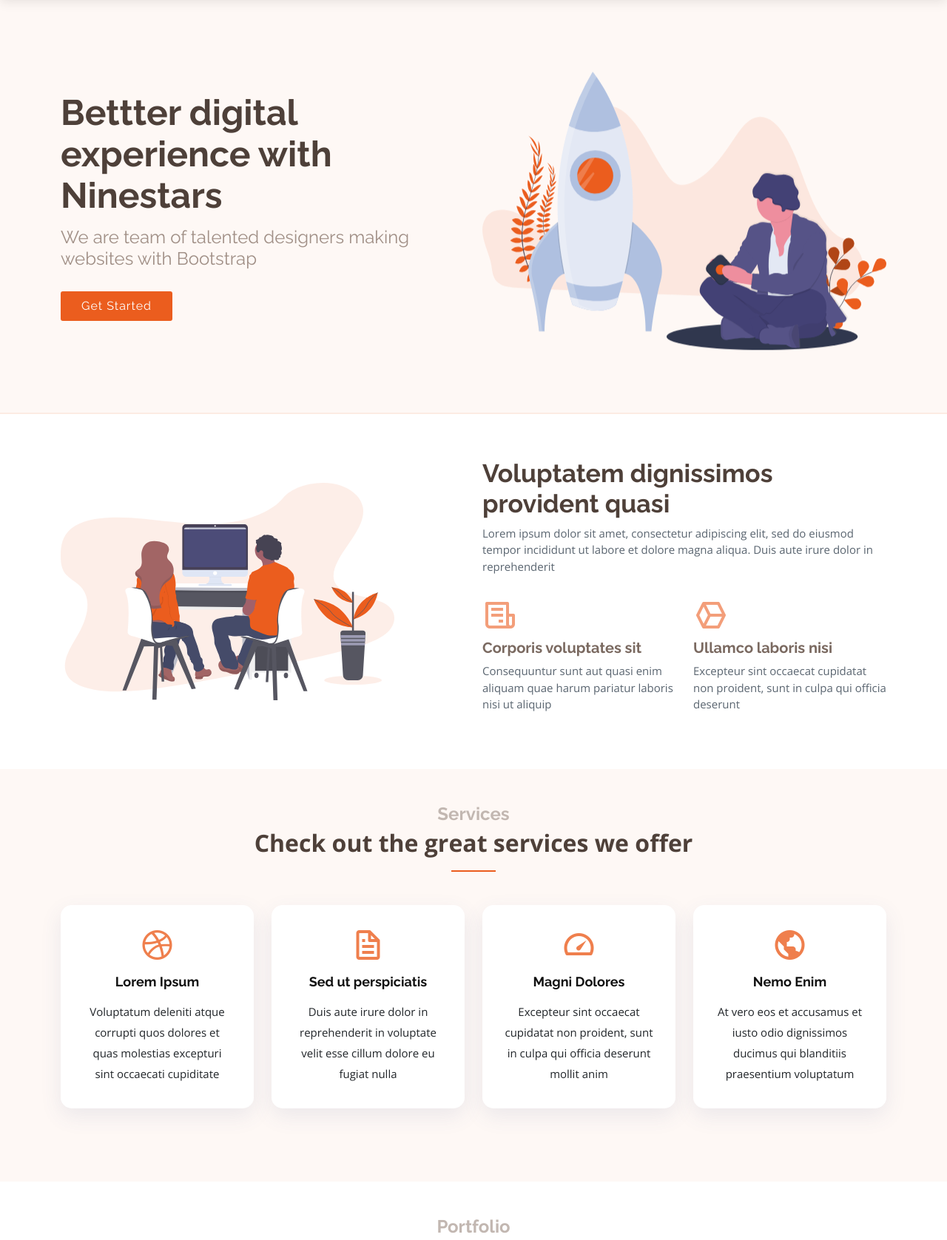
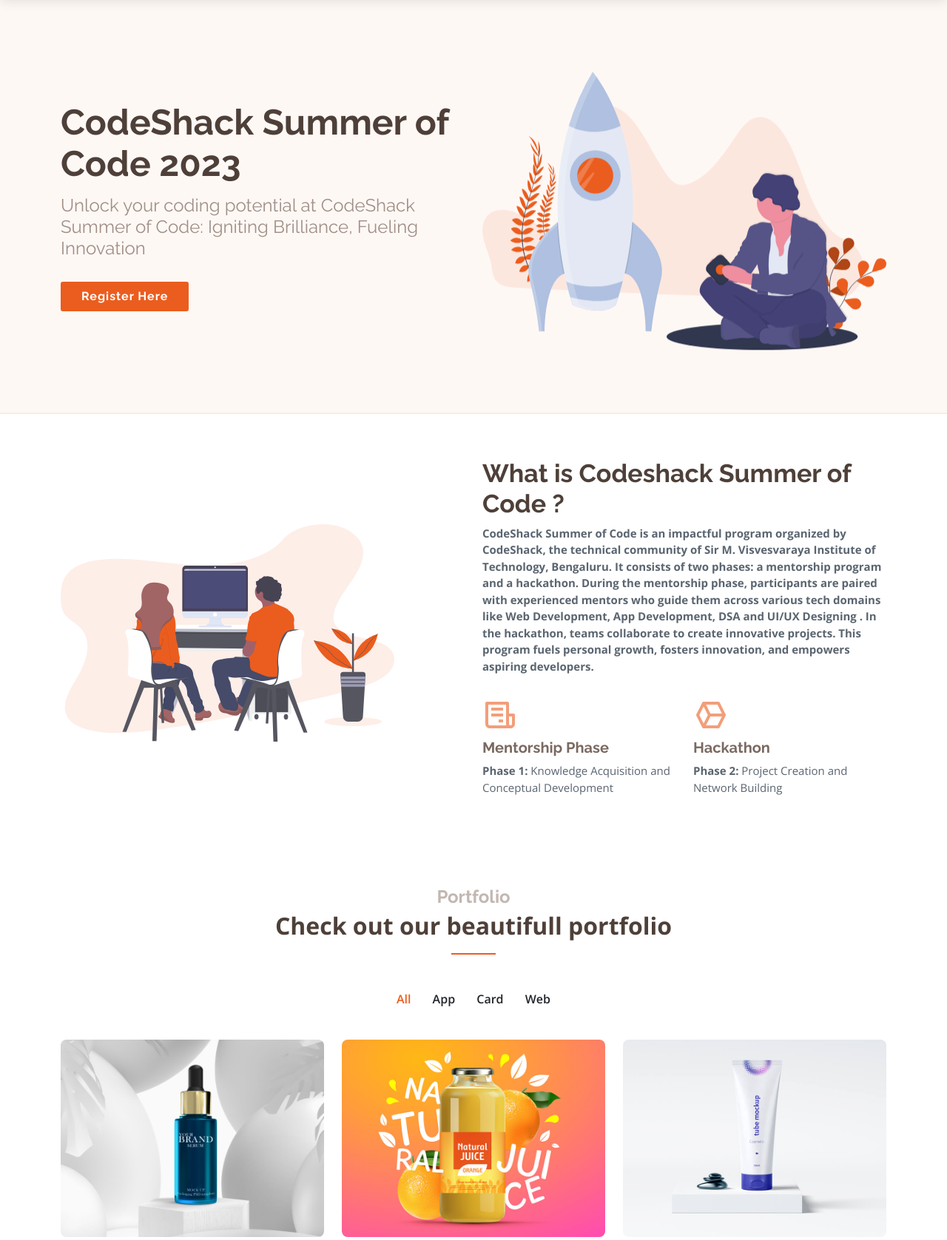
Before and after one commit to techhub-community/csoc_platform, a Django app: template templates/index.html in a window 1280 px wide. Shown: the part 72-1749 px from the top of the page at 74% size. Run offline with Django 3.2, Linux system fonts and the light colour scheme; the template is opened without the code that fills it, so the values that code supplies are empty; some libraries are stand-ins or nearby versions.

Commit message:
home page updated

```diff
--- a/templates/index.html
+++ b/templates/index.html
@@ -87,10 +87,10 @@
     <div class="container">
       <div class="row gy-4">
         <div class="col-lg-6 order-2 order-lg-1 d-flex flex-column justify-content-center">
-          <h1>Bettter digital experience with Ninestars</h1>
-          <h2>We are team of talented designers making websites with Bootstrap</h2>
+          <h1><b>CodeShack Summer of Code 2023</b></h1>
+          <h2>Unlock your coding potential at CodeShack Summer of Code: Igniting Brilliance, Fueling Innovation</h2>
           <div>
-            <a href="#about" class="btn-get-started scrollto">Get Started</a>
+            <a href="./registration.html" class="btn-get-started scrollto"><b>Register Here</b></a>
           </div>
         </div>
         <div class="col-lg-6 order-1 order-lg-2 hero-img">
@@ -112,20 +112,20 @@
             <img src="assets/img/about-img.svg" class="img-fluid" alt="" data-aos="zoom-in">
           </div>
           <div class="col-lg-6 pt-5 pt-lg-0">
-            <h3 data-aos="fade-up">Voluptatem dignissimos provident quasi</h3>
+            <h3 data-aos="fade-up">What is Codeshack Summer of Code ?</h3>
             <p data-aos="fade-up" data-aos-delay="100">
-              Lorem ipsum dolor sit amet, consectetur adipiscing elit, sed do eiusmod tempor incididunt ut labore et dolore magna aliqua. Duis aute irure dolor in reprehenderit
+              <b>CodeShack Summer of Code is an impactful program organized by CodeShack, the technical community of Sir M. Visvesvaraya Institute of Technology, Bengaluru.  It consists of two phases: a mentorship program and a hackathon. During the mentorship phase, participants are paired with experienced mentors who guide them across various tech domains like Web Development, App Development, DSA and UI/UX Designing . In the hackathon, teams collaborate to create innovative projects. This program fuels personal growth, fosters innovation, and empowers aspiring developers.</b>
             </p>
             <div class="row">
               <div class="col-md-6" data-aos="fade-up" data-aos-delay="100">
                 <i class="bx bx-receipt"></i>
-                <h4>Corporis voluptates sit</h4>
-                <p>Consequuntur sunt aut quasi enim aliquam quae harum pariatur laboris nisi ut aliquip</p>
+                <h4>Mentorship Phase</h4>
+                <p><b>Phase 1:</b> Knowledge Acquisition and Conceptual Development</p>
               </div>
               <div class="col-md-6" data-aos="fade-up" data-aos-delay="200">
                 <i class="bx bx-cube-alt"></i>
-                <h4>Ullamco laboris nisi</h4>
-                <p>Excepteur sint occaecat cupidatat non proident, sunt in culpa qui officia deserunt</p>
+                <h4>Hackathon</h4>
+                <p><b>Phase 2:</b> Project Creation and Network Building</p>
               </div>
             </div>
           </div>
@@ -134,7 +134,11 @@
       </div>
     </section><!-- End About Section -->
 
+    <!--registration form-->
+
+
     <!-- ======= Services Section ======= -->
+    <!--
     <section id="services" class="services section-bg">
       <div class="container" data-aos="fade-up">
 
@@ -179,7 +183,8 @@
         </div>
 
       </div>
-    </section><!-- End Services Section -->
+    </section> -->
+    <!-- End Services Section -->
 
     <!-- ======= Portfolio Section ======= -->
     <section id="portfolio" class="portfolio">
```
Also changed, not shown: templates/registration.html (added).
